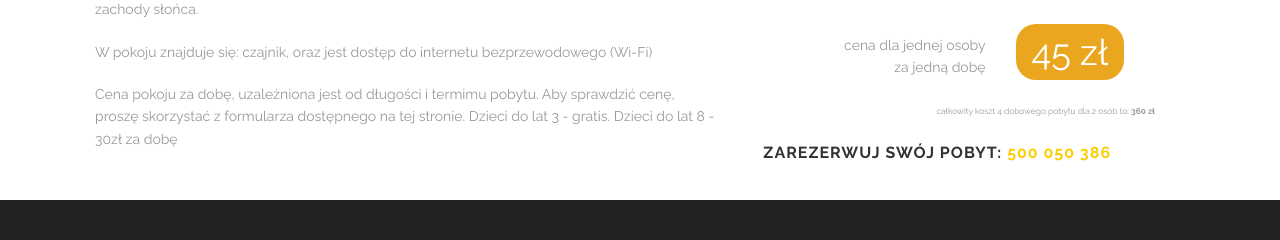
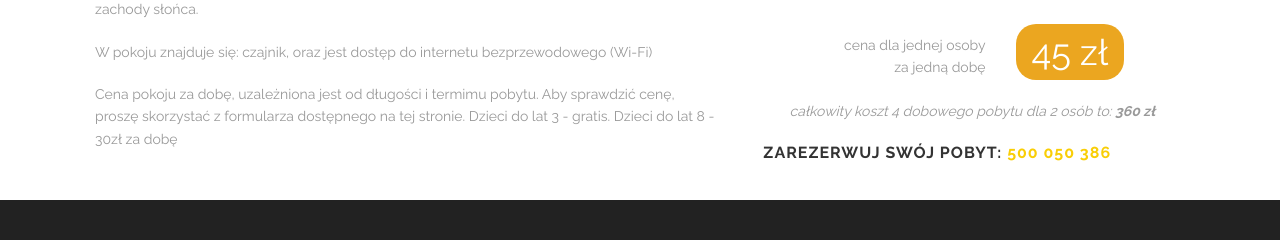
Before and after one commit to cs3b/usabi.pl, a Jekyll site: the page built from duzy-pokoj-dwuosobowy-nr1.html, in a window 1280 px wide. Shown: the part 1354-1594 px from the top of the page. Built offline with Jekyll 4.4.1, drawn with Linux system fonts in a browser that asks for light colours; grey boxes are pictures that could not be loaded.

Commit message:
fix label

```diff
--- a/_includes/price_calculator.html
+++ b/_includes/price_calculator.html
@@ -33,13 +33,13 @@
 
     <div class="columns">
         <div class='spacing'></div>
-        <small>
+        <i>
                     <span class="small-12 column text-right">
                     {% raw %}
                         całkowity koszt {{ daysStayed }} dobowego pobytu dla {{ numOfPeople }} osób to: <strong>{{ totalPriceLabel }}</strong>
                     {% endraw %}
                     </span>
-        </small>
+        </i>
     </div>
     <div class="columns">
         <div class='spacing'></div>
```
